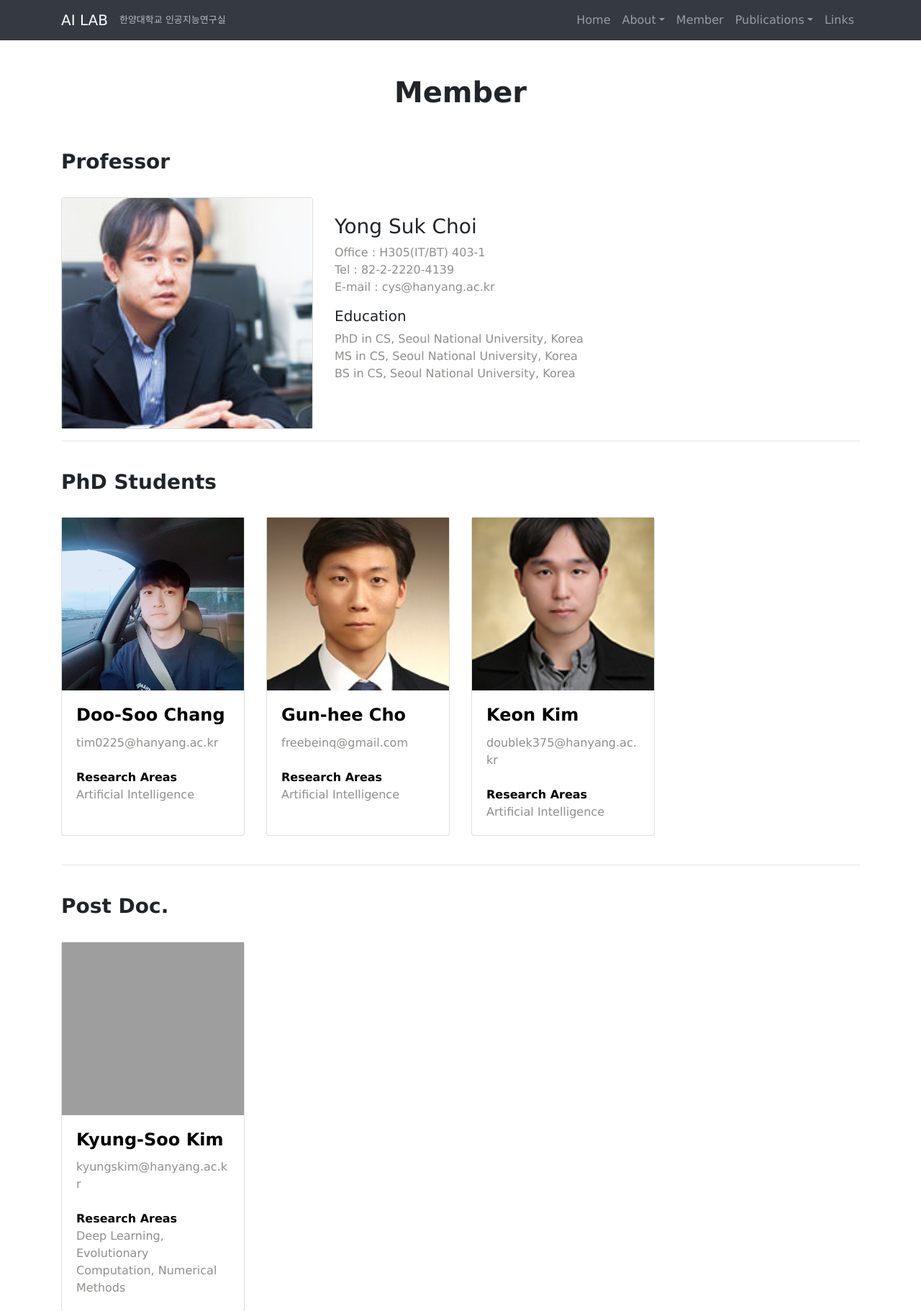
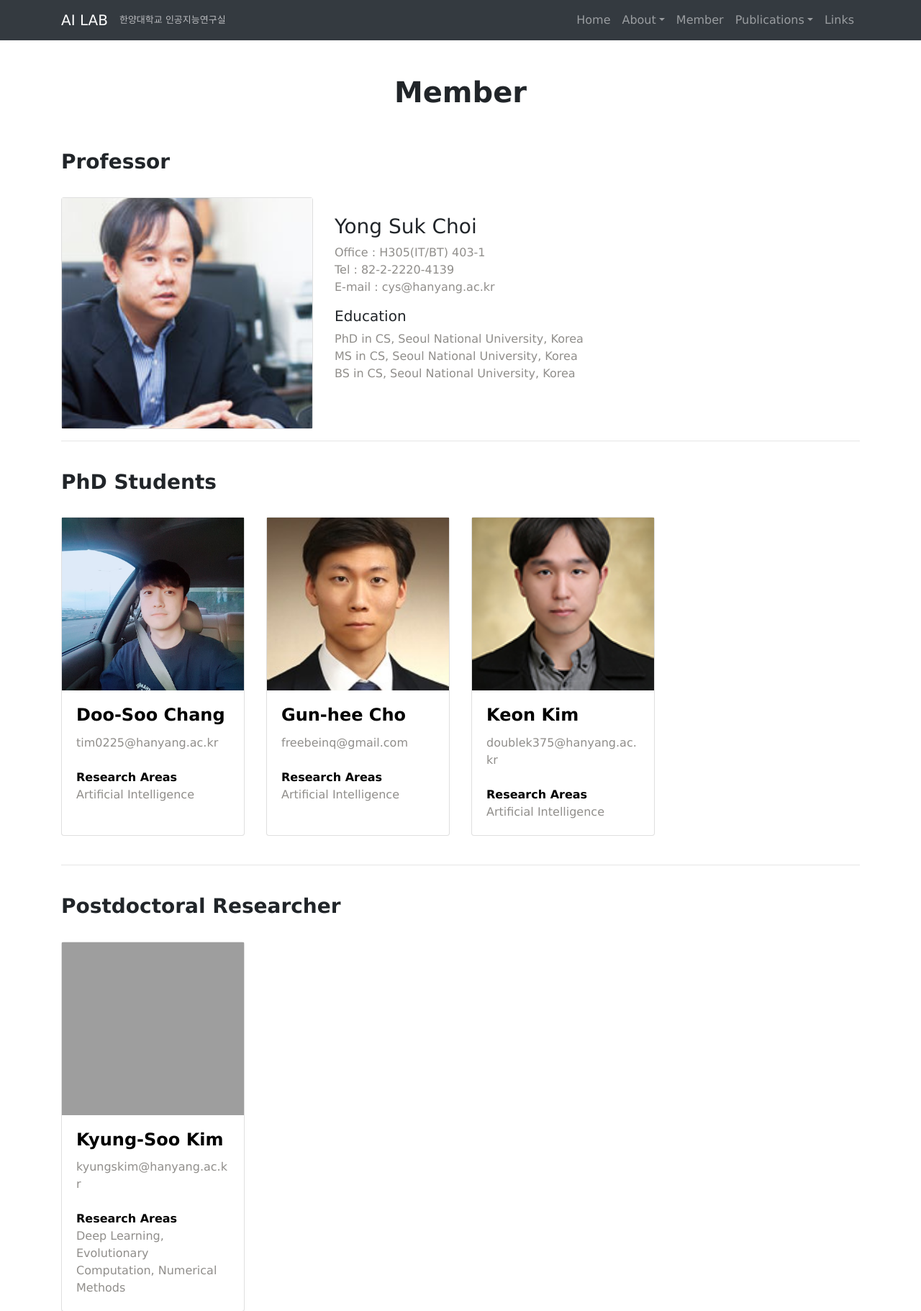
Before and after one commit to kkt94/AI_Web, a Flask app: page /member in a window 1280 px wide. Shown: the top 1821 px of the page at 72% size. Run offline with Flask 2, Linux system fonts and the light colour scheme; some libraries are stand-ins or nearby versions; grey boxes are pictures that could not be loaded.

Commit message:
modified postdoc

```diff
--- a/web/templates/member_list.html
+++ b/web/templates/member_list.html
@@ -80,7 +80,7 @@
       </div>
 <hr>
 <br>
-      <h3><strong>Post Doc.</strong></h3>
+      <h3><strong>Postdoctoral Researcher</strong></h3>
       <div class="row">
         {% for i in postdoc %}
           <div class="col-md-3 my-4">
```
